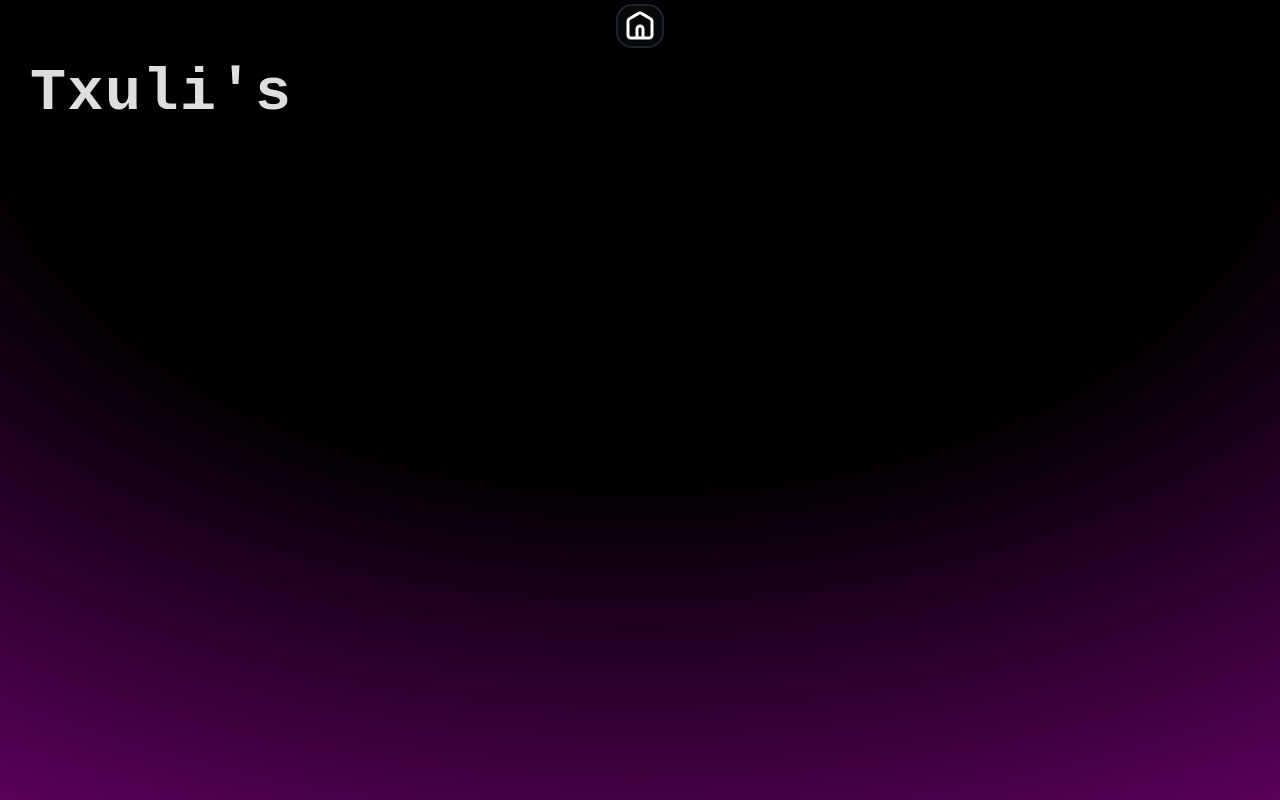
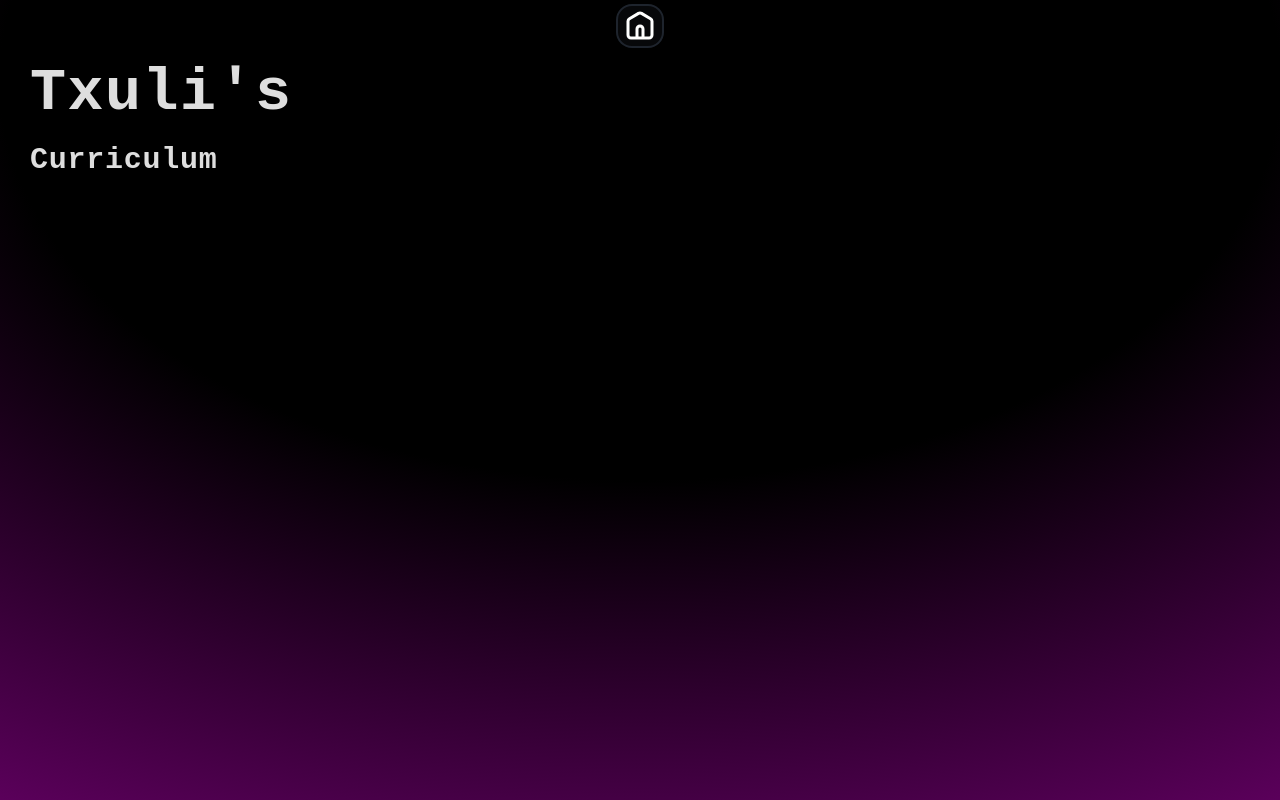
Before and after one commit to txuli/Porfolio, a React (Vite) app: page /cv in a window 1280 px wide. Built offline with nearby package versions, Linux system fonts and the light colour scheme.

Commit message:
cv text added

```diff
--- a/src/pages/Cv.jsx
+++ b/src/pages/Cv.jsx
@@ -1,9 +1,19 @@
 import React from 'react';
+import Effect from '../components/Effect';
 
 const Cv = () => {
     return (
         <div>
-
+           <Effect
+            text="Curriculum"
+            mLeftInicial={'-200'}
+            transitionTime={2}
+            tickCambioLetra={200}
+            randCar={null}
+            fontSize={30}
+            marginLeftDiv={30}
+           />
+           <a href=""></a>
         </div>
     );
 };
--- a/src/pages/about.jsx
+++ b/src/pages/about.jsx
@@ -2,7 +2,7 @@ import NavBar from '../components/NavBar'
 
 const About = () =>{
     return (
-        <div className="h-screen">
+        <div className="">
 
             <div className='my-7 w-full grid grid-cols-7'>
             <div className='col-start-2 col-span-2'>
```
